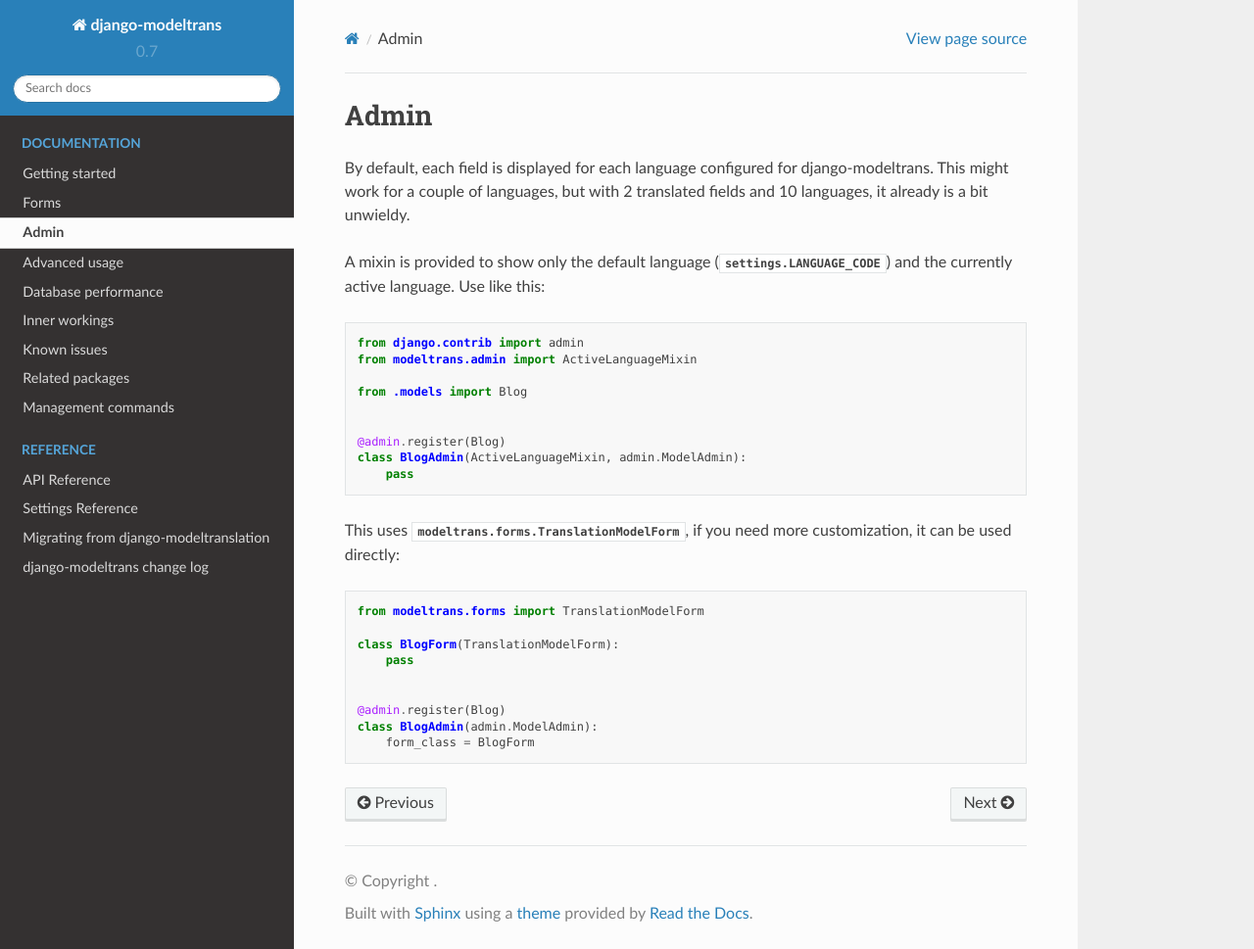
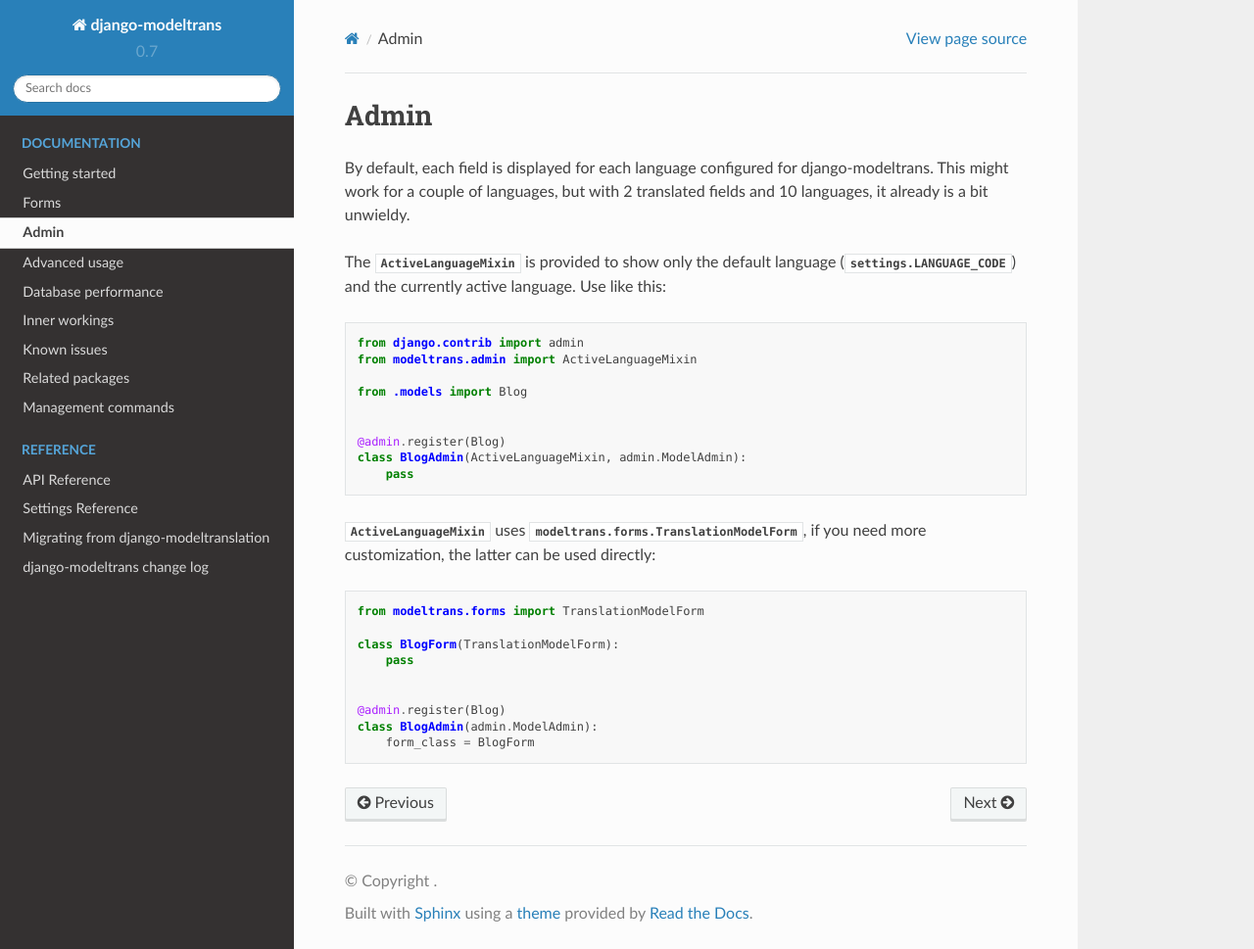
Before and after one commit to zostera/django-modeltrans, a Sphinx documentation site: the page built from docs/pages/admin.rst, in a window 1280 px wide and 969 px high. Shown: the whole window at 98% size. Built offline with Sphinx 7.4.7 and the Read the Docs theme 2.0.0, drawn with Linux system fonts in a browser that asks for light colours.

Commit message:
Apply suggestions from code review
Co-authored-by: danielvdp <danielvdp@users.noreply.github.com>

```diff
--- a/docs/pages/admin.rst
+++ b/docs/pages/admin.rst
@@ -7,7 +7,7 @@ By default, each field is displayed for each language configured for django-mode
 This might work for a couple of languages, but with 2 translated fields and 10 languages,
 it already is a bit unwieldy.
 
-A mixin is provided to show only the default language (`settings.LANGUAGE_CODE`) and
+The `ActiveLanguageMixin` is provided to show only the default language (`settings.LANGUAGE_CODE`) and
 the currently active language. Use like this::
 
     from django.contrib import admin
@@ -21,8 +21,8 @@ the currently active language. Use like this::
         pass
 
 
-This uses `modeltrans.forms.TranslationModelForm`, if you need more customization,
-it can be used directly::
+`ActiveLanguageMixin` uses `modeltrans.forms.TranslationModelForm`, if you need more customization,
+the latter can be used directly::
 
     from modeltrans.forms import TranslationModelForm
 
```
